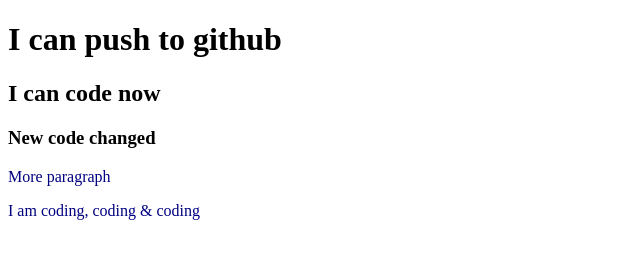
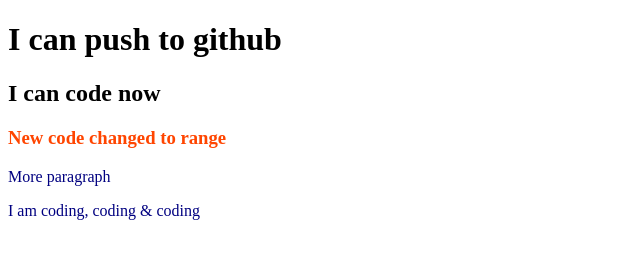
Before and after one commit to asifahmedhowlader/my-second-repo, a plain HTML site: page index.html in a window 1280 px wide. Shown: the whole page, without its empty margins (0-640 px from the left). Drawn offline with Linux system fonts and the light colour scheme.

Commit message:
make orange

```diff
--- a/index.html
+++ b/index.html
@@ -10,7 +10,7 @@
 <body>
     <h1>I can push to github</h1>
     <h2>I can code now</h2>
-    <h3>New code changed</h3>
+    <h3>New code changed to range</h3>
     <p>More paragraph</p>
     <p>I am coding, coding & coding</p>
 
--- a/style.css
+++ b/style.css
@@ -1,3 +1,6 @@
 p{
     color: navy;
 }
+h3{
+    color: orangered;
+}
```
